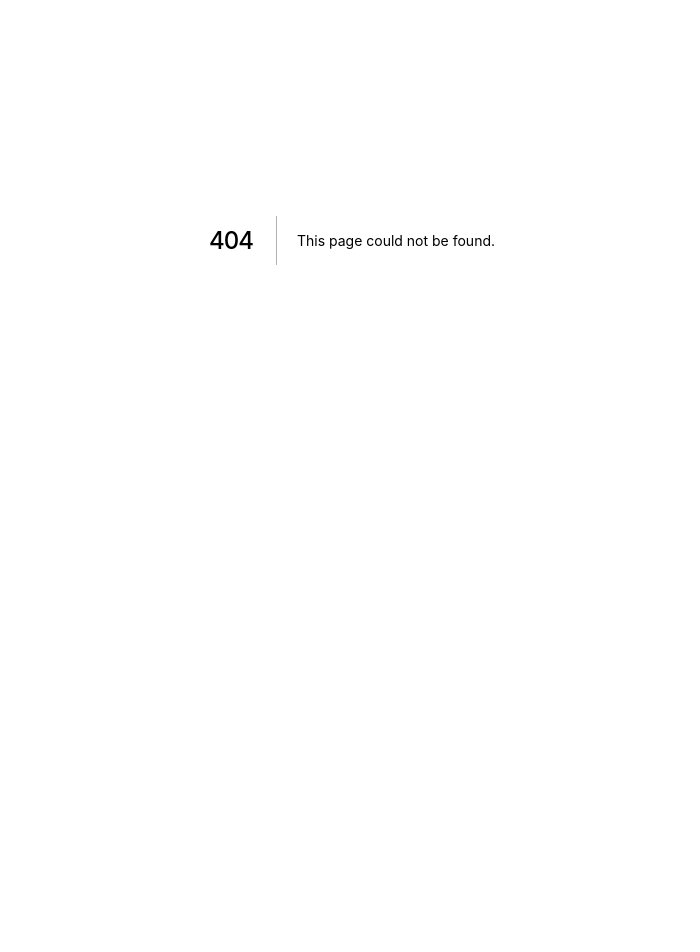
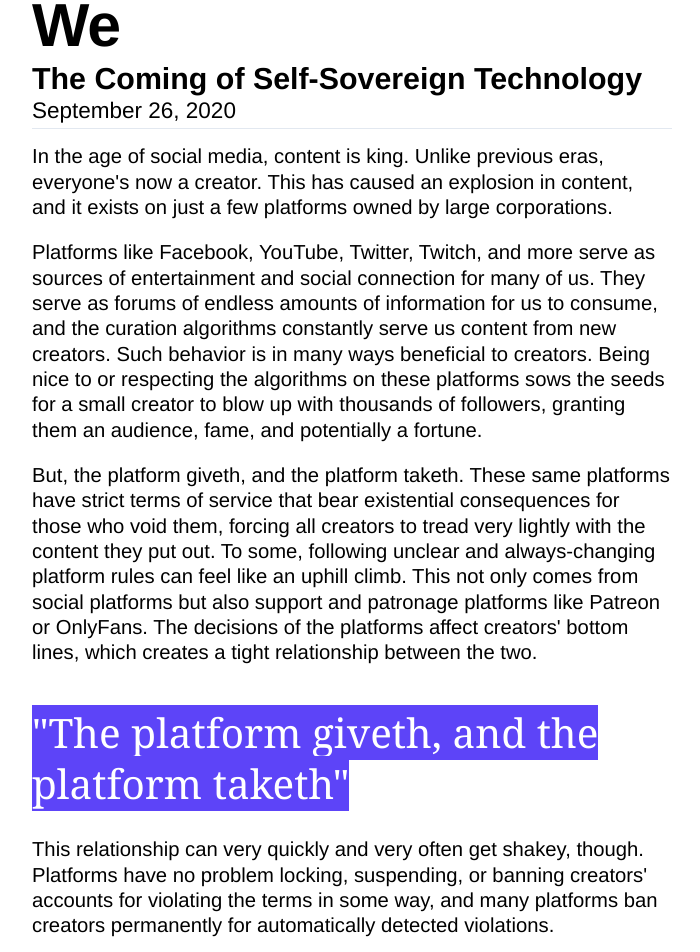
Before and after one commit to aunyks/blog, a Next.js app: page /2020/9/future-of-tech-for-we in a window 1280 px wide. Before the commit this address had no page. Shown: the part 160-1112 px from the top of the page, without its empty margins (288-988 px from the left). Before the commit the page ends 800 px from the top, so only its background shows below. Built offline with nearby package versions, Linux system fonts and the light colour scheme.

Commit message:
Add tech for we post

```diff
--- /dev/null
+++ b/pages/2020/9/future-of-tech-for-we.js
@@ -0,0 +1,76 @@
+import Post from 'components/Post'
+import Hint from 'components/Hint'
+import Quote from 'components/Quote'
+
+export default () => (
+  <Post
+    title="The Future of Tech for We"
+    subtitle="The Coming of Self-Sovereign Technology"
+    description="Covering the current state of content creation and monetization on the web and how it will soon favor creator-owned alternatives."
+    date="2020-09-25">
+    <p>
+      In the age of social media, content is king. Unlike previous eras, everyone's now a creator. This has caused an explosion in content, and it exists on just a few platforms owned by large corporations.
+        </p>
+    <p>
+      Platforms like Facebook, YouTube, Twitter, Twitch, and more serve as sources of entertainment and social connection for many of us. They serve as forums of endless amounts of information for us to consume, and the curation algorithms
+      constantly serve us content from new creators. Such behavior is in many ways beneficial to creators. Being nice to or respecting the algorithms on these platforms sows the seeds for a small creator to blow up with thousands of
+      followers, granting them an audience, fame, and potentially a fortune.
+        </p>
+    <p>
+      But, the platform giveth, and the platform taketh. These same platforms have strict terms of service that bear existential consequences for those who void them, forcing all creators to tread very lightly with the content they put out.
+      To some, following unclear and always-changing platform rules can feel like an uphill climb. This not only comes from social platforms but also support and patronage platforms like Patreon or OnlyFans. The decisions of the platforms
+      affect creators' bottom lines, which creates a tight relationship between the two.
+        </p>
+    <Quote>
+      The platform giveth, and the platform taketh
+      </Quote>
+    <p>
+      This relationship can very quickly and very often get shakey, though. Platforms have no problem locking, suspending, or banning creators' accounts for violating the terms in some way, and many platforms ban creators permanently for automatically
+      detected violations.
+        </p>
+    <p>
+      Creators and talent agencies alike have noticed this gradual increase in platform risk and learned quickly that creators need to span multiple platforms at one time to lessen the risk of catastrophe. But, just diversifying the platforms on which a creator exists isn't enough.
+          These platforms are all owned by large corporations that will exist with or without any one individual on their products. They don't care about banning a creator as long as there are others on-platform, and creators <em>must</em> keep that in mind. The time has come for creators to reclaim full ownership of their
+          brand, content, and money.
+        </p>
+    <figure className="my-5">
+      <img className="w-full" src="/img/tech-culture/drdisrespect.jpg"
+        alt="A photo of esports athlete and influencer Dr. Disrespect." />
+      <figcaption className="w-full text-xs text-center mx-auto">To the surprise of millions, celebrity esports athlete and streamer Dr. Disrespect <a href="https://www.forbes.com/sites/paultassi/2020/06/29/why-was-dr-disrespect-banned-on-twitch-everything-known-so-far/#2b2cdbbb2929">was suddenly banned from Twitch</a>. He's since been allowed back on the platform.<br />Image Source: PCGamer</figcaption>
+    </figure>
+    <p>
+      Technology that lets content creators maintain sovereignty of their content is the future of content creation. The tech lets creators connect with their audiencies without the worry of abiding by some strict platform rules. As we move forward, creators with larger audiences will be moving into increasingly trustworthy and self-sovereign platforms. Many will even have their own platforms for total
+      ownership of content and audience attention.
+        </p>
+    <p>
+      More self-sovereign technologies for content creation and branding include personal domains, self-hosted newsletters, and self-hosted blogs. Self-sovereign tech for financial support include using cryptocurrencies or even new creator-centric models like <a href="https://decrypt.co/25980/alex-mamsej-fractional-shares-ethereum">personal tokens</a> or IPOs. While these aren't the norm just yet, we
+      are certainly seeing a trend in that direction.
+        </p>
+    <figure className="my-5">
+      <img className="w-full" src="/img/tech-culture/mrsdrlupo-cap.jpg"
+        alt="A screen capture of mrsdrlupo.tv." />
+      <figcaption className="w-full text-xs text-center mx-auto">Streamer <a href="https://mrsdrlupo.tv">MrsDrLupo</a> owns her own domain and website, which embeds her current Twitch stream, latest tweets, tip jar, and more!</figcaption>
+    </figure>
+    <p>
+      Right now, it seems that we're in an intermediate stage in the transition to self-sovereign tech. Large platforms still hold the majority of consumer and creator attention, but we're starting to see smaller platforms that build ontop of traditionally self-sovereign technology gain popularity. These newer platforms get creators familiar with the tech <Hint msg="This still comes at the expense of losing some ownership of content and monetization rights.">while providing easy-to-use solutions</Hint>.
+        </p>
+    <p>
+      For example, <a href="https://substack.com/">Substack</a> and <a href="https://www.superphone.io/">Superphone</a> let creators connect with their audiences using email and SMS, respectively, which are technologies that provide an order of magnitude more freedom than the likes of Facebook Messenger or Twitter. The next step is to self-host a newsletter. <a href="https://bandcamp.com/">Bandcamp</a> lets musicians earn more money by being paid directly for their work. The next step is for creators to take <em>full</em> ownership of their work with solutions like <a href="https://audius.co/">Audius</a>.
+      Even <a href="https://stockx.com/">StockX</a> lets high profile creators sell and resell collaborated items or merch. The next step there is to move onto platforms that let creators own more of that value like <a href="https://ourzora.com/">Zora</a>.
+    </p>
+    <figure className="my-5">
+      <div dangerouslySetInnerHTML={{ __html: `<blockquote class="twitter-tweet"><p lang="en" dir="ltr">boredddd on this drive.... text me... 310-870-3349<br><br>imma be replying to as many ppl</p>&mdash; Jake Paul (@jakepaul) <a href="https://twitter.com/jakepaul/status/1146317301446135808?ref_src=twsrc%5Etfw">July 3, 2019</a></blockquote> <script async src="https://platform.twitter.com/widgets.js" charset="utf-8"></script>` }} />
+      <figcaption className="w-full lg:w-3/4 text-xs text-center mx-auto">Jake Paul uses a mass text messaging service similar to Superphone. These services have been growing in popularity lately.</figcaption>
+    </figure>
+    <p>
+      The power to own the value being created by this boom in content is starting to shift from large platforms and back to the people. With this new sovereignty comes the freedom for a creator to post whatever they want, whenever they want. People will no longer be bound by the terms of large media platforms.
+      </p>
+    <p>
+      Such a culture-shaping transition won't happen overnight, maybe not even in just a couple of years. But, it most definitely will happen in due time. The tech for <em>us</em> made us the object: the thing being used for another's majority gain. The future brings tech
+      that grants us agency: it makes us the subject.
+    </p>
+    <p>
+      <em>The future is tech for we.</em>
+    </p>
+  </Post>
+)
--- a/pages/tech-culture.js
+++ b/pages/tech-culture.js
@@ -6,6 +6,7 @@ export default () => (
     pageTitle="Tech & Culture"
     title="Tech<>Culture"
     subtitle="Technology is culture">
+    <Link href="/2020/9/future-of-tech-for-we">the future of tech for we</Link>
     <Link href="/2020/7/3d-modeling-meets-fashion-consumers">3d modeling meets fashion consumers</Link>
     <Link href="/2020/4/techwear-cyberpunk-in-contemporary-fashion">techwear: cyberpunk in contemporary fashion</Link>
     <Link href="/2020/4/masks-will-be-the-norm">masks will be the norm</Link>
```
Also changed, not shown: public/img/tech-culture/drdisrespect.jpg (added), public/img/tech-culture/mrsdrlupo-cap.jpg (added).
